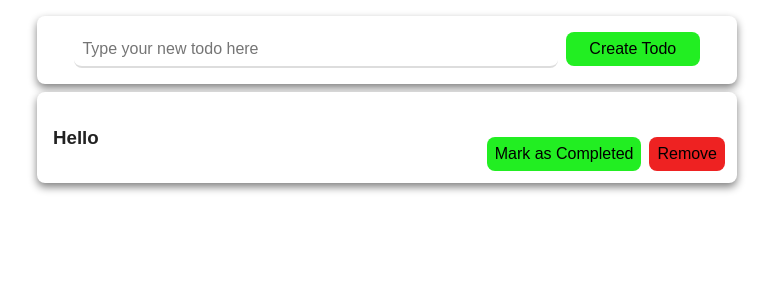
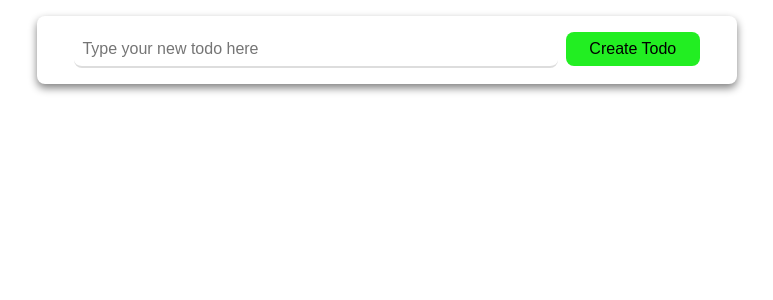
Before and after one commit to CyberDogFK/react-building-modern-projects-course, a React app: page / in a window 1280 px wide. Shown: the top 300 px of the page, without its empty margins (277-1050 px from the left). Built offline with nearby package versions, Linux system fonts and the light colour scheme.

Commit message:
Add remove fuctionality

```diff
--- a/src/todos/TodoList.tsx
+++ b/src/todos/TodoList.tsx
@@ -1,6 +1,8 @@
 import React from 'react';
+import { connect } from 'react-redux';
 import NewTodoForm from "./NewtodoForm";
 import TodoListItem from './TodoListItem';
+import { removeTodo } from './actions';
 import './TodoList.css';
 
 export class Todo {
@@ -12,13 +14,20 @@ export class Todo {
     }
 }
 
-const TodoList = ({ todos = [new Todo('Hello', false)] }) => (
+const TodoList = ({ todos = [], onRemovePressed} : {todos: Todo[], onRemovePressed: any}) => (
     <div className="list-wrapper">
         <NewTodoForm/>
         {
-            todos.map((todo: Todo) => <TodoListItem todo={todo}/>)
+            todos.map((todo: Todo) => <TodoListItem todo={todo} onRemovePressed={onRemovePressed}/>)
         }
     </div>
 )
 
-export default TodoList;
+const mapStateToProps = (state: any) => ({
+    todos: state.todos,
+});
+const mapDispatchToProps = (dispatch: any) => ({
+    onRemovePressed: (text: string) => dispatch(removeTodo(text))
+});
+
+export default connect(mapStateToProps, mapDispatchToProps)(TodoList);
--- a/src/todos/TodoListItem.tsx
+++ b/src/todos/TodoListItem.tsx
@@ -2,12 +2,14 @@ import React from 'react';
 import './TodoListItem.css';
 import {Todo} from "./TodoList";
 
-const TodoListItem = ({ todo }: {todo: Todo}) => (
+const TodoListItem = ({ todo, onRemovePressed }: {todo: Todo, onRemovePressed: any}) => (
     <div className="todo-item-container">
         <h3>{todo.text}</h3>
         <div className="buttons-container">
             <button className="completed-button">Mark as Completed</button>
-            <button className="remove-button">Remove</button>
+            <button
+                onClick={() => onRemovePressed(todo.text)}
+                className="remove-button">Remove</button>
         </div>
     </div>
 )
```
